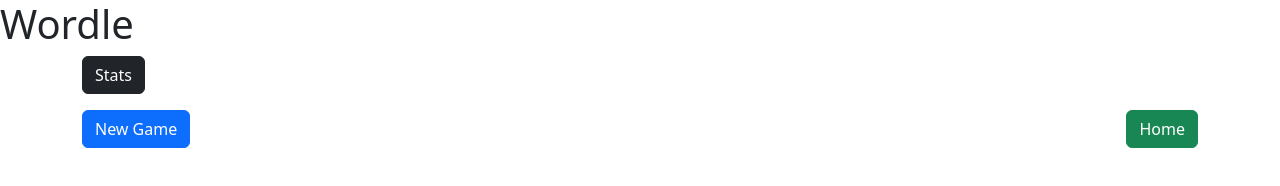
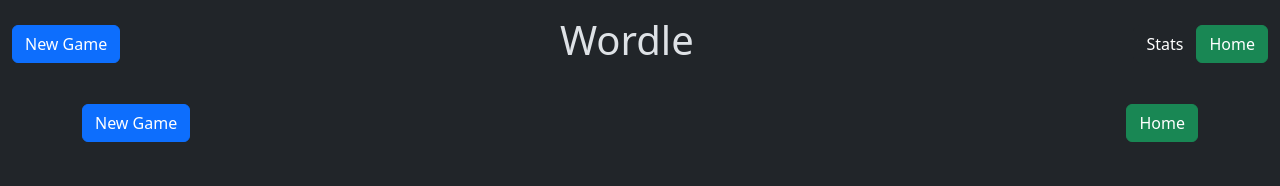
Before and after one commit to cablej02/brain-games, a plain HTML site: page wordle.html in a window 1280 px wide. Drawn offline with nearby package versions, Linux system fonts and the light colour scheme.

Commit message:
wordle style and javas wordle

```diff
--- a/wordle.html
+++ b/wordle.html
@@ -1,5 +1,5 @@
 <!DOCTYPE html>
-<html lang="en">
+<html lang="en" data-bs-theme="dark">
   <head>
       <meta charset="UTF-8">
       <meta name="viewport" content="width=device-width, initial-scale=1.0">
@@ -9,11 +9,12 @@
       <link rel="stylesheet" href="assets/css/style.css">
   </head>
 
-<header>
-    <h1>Wordle</h1>
-    <div class="container">
+  <body>
+    <header class="container-fluid py-3 d-flex justify-content-between align-items-center">
+        <button type="button" class="btn btn-primary">New Game</button>
+        <h1 class="mx-auto">Wordle</h1>
         <a href="#" class="btn btn-dark">Stats</a>
-    </div>
+        <a href="index.html" class="btn btn-success">Home</a>
     </header>
 
 <div class="container">
```
Also changed, not shown: assets/js/wordle.js (added, +43 -0 lines). Lines whose indentation alone changed are shown as unchanged.
